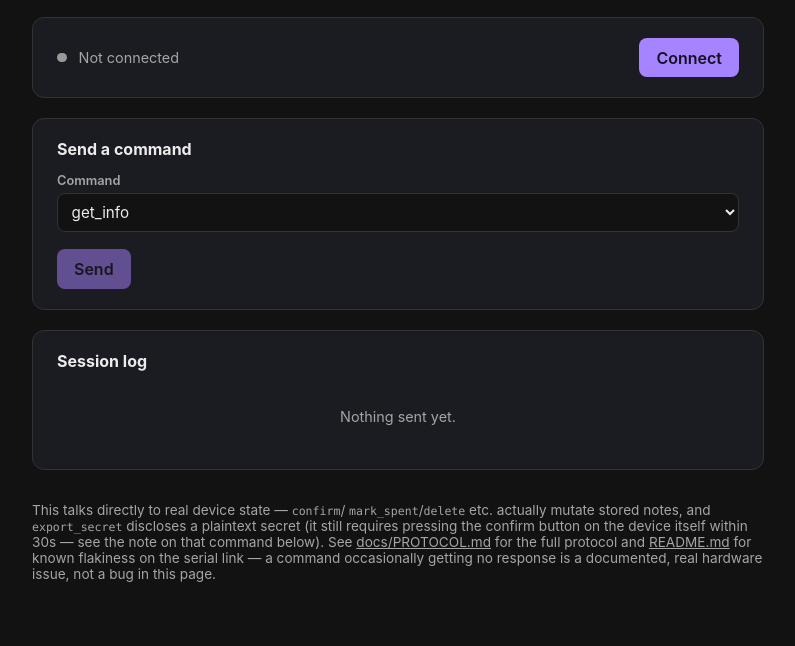
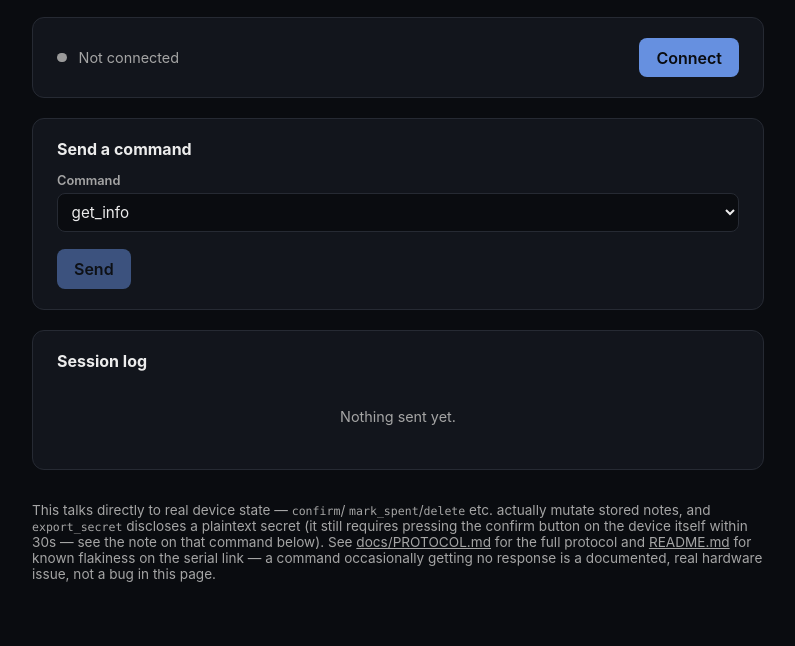
Before and after one commit to dni/lnurl-vault, a plain HTML site: page webinstaller/console.html in a window 1280 px wide. Shown: the part 167-813 px from the top of the page, without its empty margins (242-1037 px from the left). Drawn offline with Linux system fonts and the dark colour scheme.

Commit message:
feat: add color royal blue

```diff
--- a/webinstaller/console.html
+++ b/webinstaller/console.html
@@ -13,9 +13,9 @@
     --bg: #ffffff;
     --muted: #5b5b5b;
     --border: #d8d8d8;
-    --accent: #6d3fd6;
+    --accent: #1a3c73;
     --accent-fg: #ffffff;
-    --card: #f7f6fb;
+    --card: #f5f7fb;
     --ok: #1a7f37;
     --ok-bg: #e9f7ee;
     --err: #c4261d;
@@ -24,17 +24,17 @@
     --pending-bg: #fff6e0;
     --spent: #6b6b6b;
     --spent-bg: #eeeeee;
-    --mono-bg: #efedf7;
+    --mono-bg: #eef1f8;
   }
   @media (prefers-color-scheme: dark) {
     :root {
       --fg: #ececec;
-      --bg: #121212;
+      --bg: #0a0c10;
       --muted: #a5a5a5;
-      --border: #333333;
-      --accent: #a684ff;
-      --accent-fg: #17101f;
-      --card: #1b1b22;
+      --border: #262a33;
+      --accent: #6690e0;
+      --accent-fg: #0a0c10;
+      --card: #12151c;
       --ok: #5fd587;
       --ok-bg: #123322;
       --err: #ff7a72;
@@ -43,7 +43,7 @@
       --pending-bg: #3a2e0a;
       --spent: #9a9a9a;
       --spent-bg: #232323;
-      --mono-bg: #201f2b;
+      --mono-bg: #161a24;
     }
   }
   * { box-sizing: border-box; }
```
Also changed, not shown: webinstaller/index.html (+7 -7 lines), webinstaller/favicon.svg.
